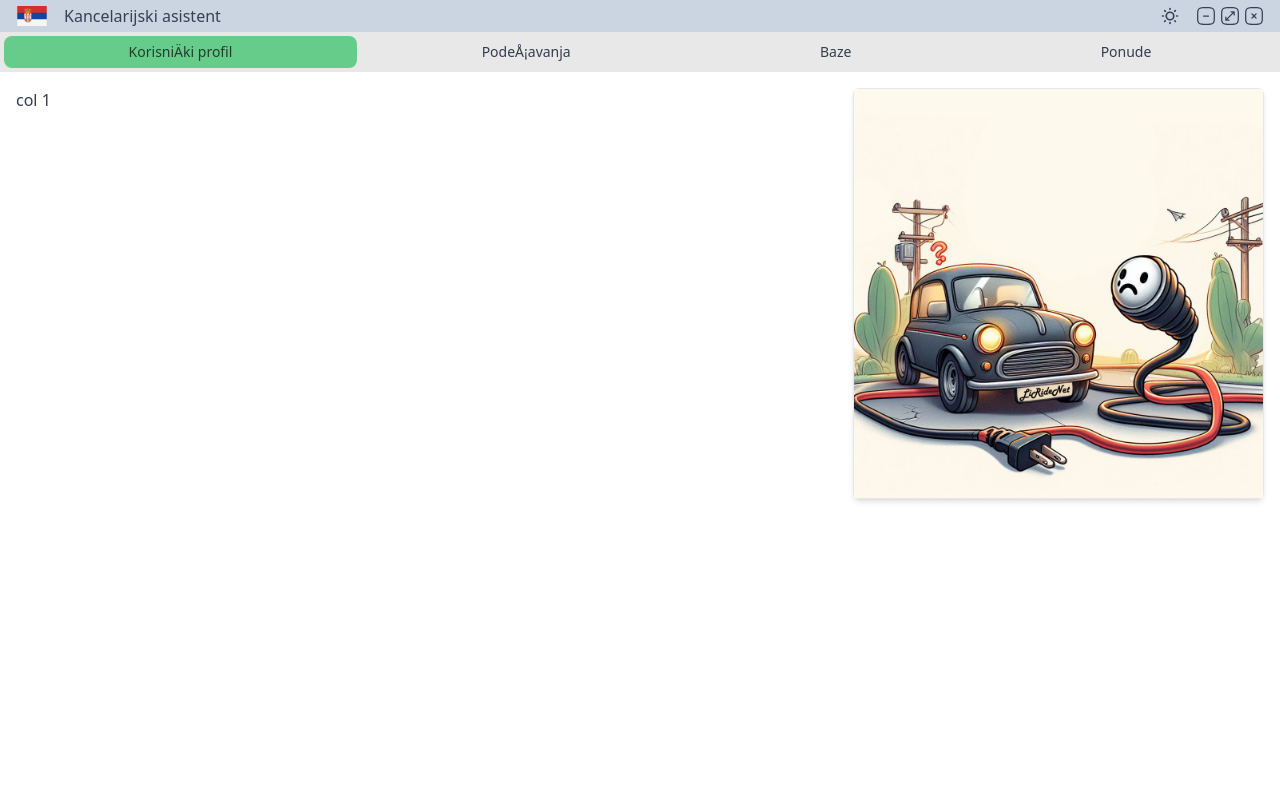
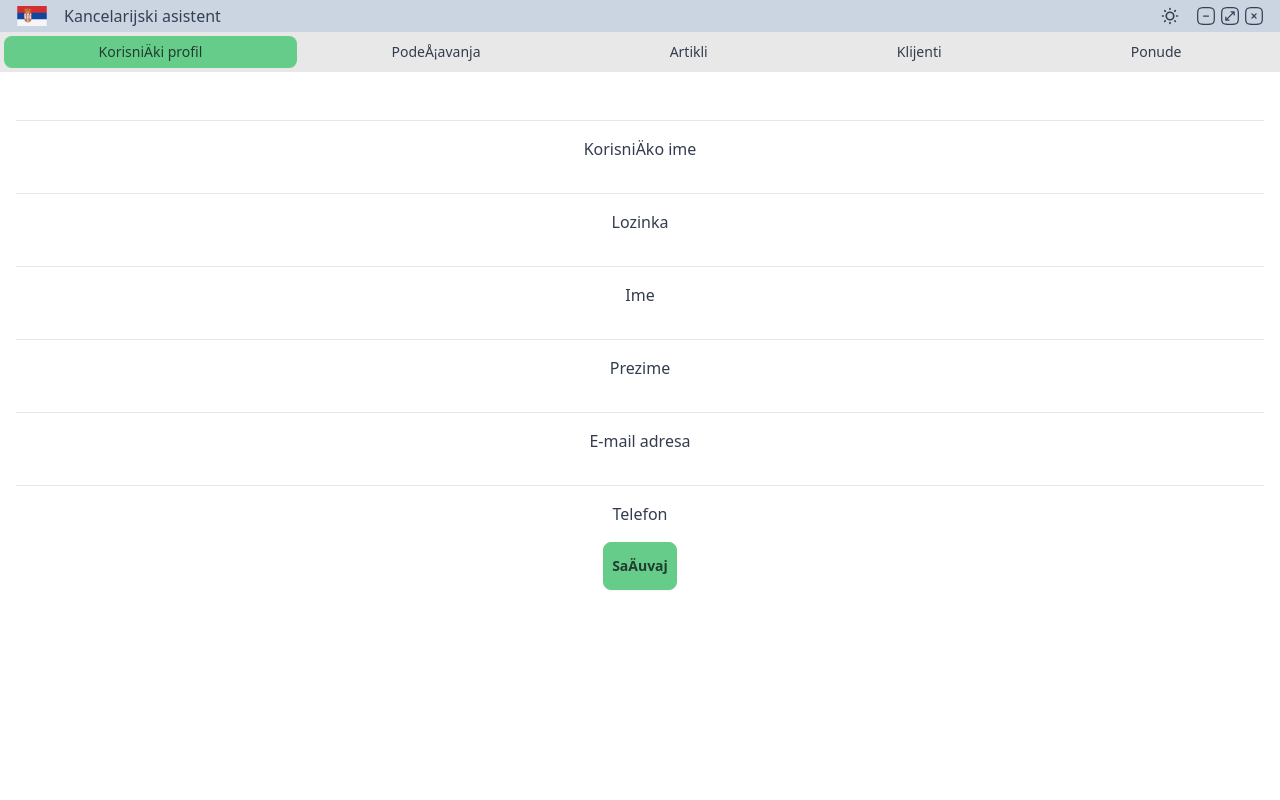
Before and after one commit to ivicastasuk/simaks_office, a PHP site: page / in a window 1280 px wide. Run offline with PHP 8.4, Linux system fonts and the light colour scheme; some libraries are stand-ins or nearby versions.

Commit message:
front views

```diff
--- a/src/preload/preload.js
+++ b/src/preload/preload.js
@@ -5,8 +5,11 @@
 
 contextBridge.exposeInMainWorld('electronAPI', {
     fetchData: (tableName, columns, condition) => ipcRenderer.send('fetch-data', { tableName, columns, condition }),
+    fetchClients: (tableName, columns, condition) => ipcRenderer.send('fetch-clients', { tableName, columns, condition }),
     insertData: (tableName, data) => ipcRenderer.send('insert-data', { tableName, data }),
+    insertClient: (tableName, data) => ipcRenderer.send('insert-client', { tableName, data }),
     onDataFetched: (callback) => ipcRenderer.on('data-fetched', (event, ...args) => callback(...args)),
+    onClientsFetched: (callback) => ipcRenderer.on('clients-fetched', (event, ...args) => callback(...args)),
     closeWindow: () => ipcRenderer.send('close-window'),
     minimizeWindow: () => ipcRenderer.send('minimize-window'),
     maximizeWindow: () => ipcRenderer.send('maximize-window'),
--- a/src/renderer/css/main.css
+++ b/src/renderer/css/main.css
@@ -2096,6 +2096,10 @@
   text-align: right;
 }
 
+.mt-4 {
+  margin-top: 1rem;
+}
+
 .block {
   display: block;
 }
@@ -2132,6 +2136,10 @@
   height: calc(100vh - 32px);
 }
 
+.h-auto {
+  height: auto;
+}
+
 .w-12 {
   width: 3rem;
 }
@@ -2158,6 +2166,18 @@
 
 .w-full {
   width: 100%;
+}
+
+.w-\[20\%\] {
+  width: 20%;
+}
+
+.w-\[30\%\] {
+  width: 30%;
+}
+
+.w-1\/2 {
+  width: 50%;
 }
 
 .cursor-pointer {
--- a/src/renderer/index.html
+++ b/src/renderer/index.html
@@ -1,17 +1,17 @@
 <!DOCTYPE html>
-<html data-theme="emerald">
+<html lang="sr" data-theme="emerald">
     <head>
         <title>Simaks Office</title>
-		<meta http-equiv="Content-Security-Policy" content="default-src 'self'; script-src 'self' https://cdn.jsdelivr.net; connect-src 'self' https://api.simaks.rs; img-src 'self' https://images.simaks.rs; style-src 'self' 'unsafe-inline'; font-src 'self';">
+		<meta http-equiv="Content-Security-Policy" content="default-src 'self'; script-src 'self' https://cdn.jsdelivr.net; connect-src 'self' https://api.simaks.rs http://simaks/api/; img-src 'self' blob: data: https://images.simaks.rs http://simaks/img/; style-src 'self' 'unsafe-inline'; font-src 'self';">
         <link rel="stylesheet" href="./css/main.css">
 		<script src="https://cdn.jsdelivr.net/npm/sweetalert2@11"></script>
     </head>
     <body class="w-full h-full">
-		<div class="w-full h-full grid grid-rows-[32px_1fr]">
+		<main class="w-full h-full grid grid-rows-[32px_1fr]">
 			<header id="titlebar" class="w-full h-full flex justify-between items-center bg-slate-300 text-slate-700 px-4">
 				<div class="flex justify-start items-center gap-4">
 					<div class="flex justify-start items-center">
-						<img id="logo" src="./img/serbia.png" alt="Kancelarijski asistent" class="h-8 block">
+						<img id="logo" src="./img/serbia.png" alt="Kancelarijski asistent logo" class="h-8 block">
 					</div>
 					<div class="flex items-center justify-start">
 						<h1 class="font-medium text-base">Kancelarijski asistent</h1>
@@ -45,28 +45,83 @@
 				</div>
 			</header>
 			<main class="w-full h-main flex flex-col">
-				<div class="tabs tabs-boxed rounded-none">
-					<a class="tab tab-active">Korisnički profil</a>
-					<a class="tab">Podešavanja</a>
-					<a class="tab">Baze</a>
-					<a class="tab">Ponude</a>
-				</div>
+				<nav class="tabs tabs-boxed rounded-none">
+					<button class="tab tab-active">Korisnički profil</button>
+					<button class="tab">Podešavanja</button>
+					<button class="tab">Artikli</button>
+					<button class="tab">Klijenti</button>
+					<button class="tab">Ponude</button>
+				</nav>
 				<!-- Tab: Korisnički profil -->
 				<div id="content1" class="w-full h-full p-4 overflow-y-auto">
-					<div class="w-full h-full grid grid-cols-[2fr_1fr] gap-4">
-						<div class="w-full flex">col 1</div>
-						<div class="w-full flex flex-col justify-start items-start gap-4">
-							<div class="border rounded-md shadow-md">
-								<img src="./img/products/ar-0001.jpg" class="w-full block">
-							</div>
+					<div class="w-full h-full flex-col justify-start items-start gap-4">
+						<div class="w-full flex flex-col justify-start items-center gap-4">
+							<input type="text" name="userUsername" class="w-full input-standard">
+							<label for="userUsername">Korisničko ime</label>
+						</div>
+						<div class="w-full flex flex-col justify-start items-center gap-4">
+							<input type="password" name="userPassword" class="w-full input-standard">
+							<label for="userPassword">Lozinka</label>
+						</div>
+						<div class="w-full flex flex-col justify-start items-center gap-4">
+							<input type="text" name="userFirstName" class="w-full input-standard">
+							<label for="userFirstName">Ime</label>
+						</div>
+						<div class="w-full flex flex-col justify-start items-center gap-4">
+							<input type="text" name="userLastName" class="w-full input-standard">
+							<label for="userLastName">Prezime</label>
+						</div>
+						<div class="w-full flex flex-col justify-start items-center gap-4">
+							<input type="email" name="userEmail" class="w-full input-standard">
+							<label for="userEmail">E-mail adresa</label>
+						</div>
+						<div class="w-full flex flex-col justify-start items-center gap-4">
+							<input type="text" name="userPhone" class="w-full input-standard">
+							<label for="userPhone">Telefon</label>
+						</div>
+						<div class="w-full flex flex-col justify-start items-center gap-4 mt-4">
+							<button class="p-2 btn btn-primary">Sačuvaj</button>
 						</div>
 					</div>
 				</div>
 				<!-- Tab: Podešavanja -->
 				<div id="content2" class="p-4 hidden">
-
+					<div class="w-full h-full flex gap-4">
+						<div class="w-1/2 flex">
+							<img src="http://simaks/img/logo.jpg" alt="Logo" class="w-full h-auto">
+						</div>
+						<div class="w-1/2 flex flex-col justify-start items-start gap-4">
+							<div class="w-full">
+								<input type="text" name="companyName" class="w-full input-standard">
+								<label for="companyName">Naziv firme</label>
+							</div>
+							<div class="w-full">
+								<input type="text" name="companyAddress" class="w-full input-standard">
+								<label for="companyAddress">Adresa firme</label>
+							</div>
+							<div class="w-full">
+								<input type="text" name="companyPIB" class="w-full input-standard">
+								<label for="companyPIB">PIB</label>
+							</div>
+							<div class="w-full">
+								<input type="text" name="companyMB" class="w-full input-standard">
+								<label for="companyMB">MB</label>
+							</div>
+							<div class="w-full">
+								<input type="text" name="companyPhone" class="w-full input-standard">
+								<label for="companyPhone">Telefon</label>
+							</div>
+							<div class="w-full">
+								<input type="text" name="companyUrl" class="w-full input-standard">
+								<label for="companyUrl">Website</label>
+							</div>
+							<div class="w-full flex justify-end">
+								<button class="p-2 btn btn-primary">Sačuvaj</button>
+							</div>
+						</div>
+					</div>
 				</div>
-				<!-- Tab: Baze -->
+				<!-- Tab: Baze proizvoda -->
 				<div id="content3" class="w-full p-4 hidden">
 					<table class="w-full">
 						<thead>
@@ -140,10 +195,58 @@
 					</div>
 					<div id="data-container"></div>
 				</div>
+				<!-- Tab: Baze klijenata -->
+				<div id="content4" class="p-4 hidden">
+					<table class="w-full">
+						<thead>
+							<tr>
+								<th class="w-[30%]">Naziv firme</th>
+								<th class="w-[20%]">Adresa</th>
+								<th class="w-[20%]">Grad</th>
+								<th class="w-[10%]">PIB</th>
+								<th class="w-[10%]">MB</th>
+								<th class="w-[10%]"></th>
+							</tr>
+						</thead>
+						<tbody>
+							<tr>
+								<td class="w-[30%]">
+									<input type="text" name="clientName" class="input-standard w-full">
+								</td>
+								<td class="w-[20%]">
+									<input type="text" name="clientAddress" class="input-standard w-full">
+								</td>
+								<td class="w-[20%]">
+									<input type="text" name="clientCity" class="w-full input-standard">
+								</td>
+								<td class="w-[10%]">
+									<input type="text" name="clientPIB" class="w-full input-standard">
+								</td>
+								<td class="w-[10%]">
+									<input type="text" name="clientMB" class="w-full input-standard">
+								</td>
+								<td class="w-[10%] h-full">
+									<div class="w-full flex justify-center items-center gap-2">
+										<button name="insertClientData" class="cursor-pointer">
+											<svg xmlns="http://www.w3.org/2000/svg" width="24" height="24" viewBox="0 0 20 20"><path fill="currentColor" d="M14 10c2.2 0 4-1.8 4-4s-1.8-4-4-4s-4 1.8-4 4s1.8 4 4 4m-1-5V3h2v2h2v2h-2v2h-2V7h-2V5zM9 6c0-1.6.8-3 2-4h-1c-3.9 0-7 .9-7 2c0 1 2.6 1.8 6 2m1 9c-3.9 0-7-.9-7-2v3c0 1.1 3.1 2 7 2s7-.9 7-2v-3c0 1.1-3.1 2-7 2m2.8-4.2c-.9.1-1.9.2-2.8.2c-3.9 0-7-.9-7-2v3c0 1.1 3.1 2 7 2s7-.9 7-2v-2c-.9.7-1.9 1-3 1c-.4 0-.8-.1-1.2-.2M10 10h1c-1-.7-1.7-1.8-1.9-3C5.7 6.9 3 6 3 5v3c0 1.1 3.1 2 7 2"/></svg>
+										</button>
+									</div>
+								</td>
+							</tr>
+						</tbody>
+					</table>
+					<div class="flex items-center justify-center gap-4 p-4">
+						<button id="fetchClients" class="p-2 btn btn-primary">Izvuci podatke</button>
+						<button id="insertClient" name="insertClient" class="p-2 btn btn-primary">Upisi podatke</button>
+					</div>
+					<div id="clients-container"></div>
+				</div>
 				<!-- Tab: Rad sa ponudama -->
-				<div id="content4" class="p-4 hidden">Tab content 4</div>
+				<div id="content5" class="p-4 hidden">
+					Ponude
+				</div>
 			</main>
-		</div>
+		</main>
 	</body>
 	<script type="module" src="./js/renderer.js"></script>
 </html>
```
Also changed, not shown: src/main/main.js (+24 -1 lines), src/renderer/js/renderer.js (+197 -21 lines), src/server/api/upload-image.php (added, +44 -0 lines), src/server/img/logo.jpg (added), src/server/img/products/66fe507861866.png (added), src/server/img/products/66fe516dd55e8.png (added), src/server/img/products/66fe520f1dd4d.png (added), src/server/img/products/ar-0001.jpg (added), src/server/img/products/distributivni-elementi.jpg (added), src/server/img/products/dummy.jpg (added), src/server/img/products/is.png (added), src/server/img/products/jug.png (added), src/server/img/products/nest-energy-t.png (added), src/server/img/products/sever.png (added).
